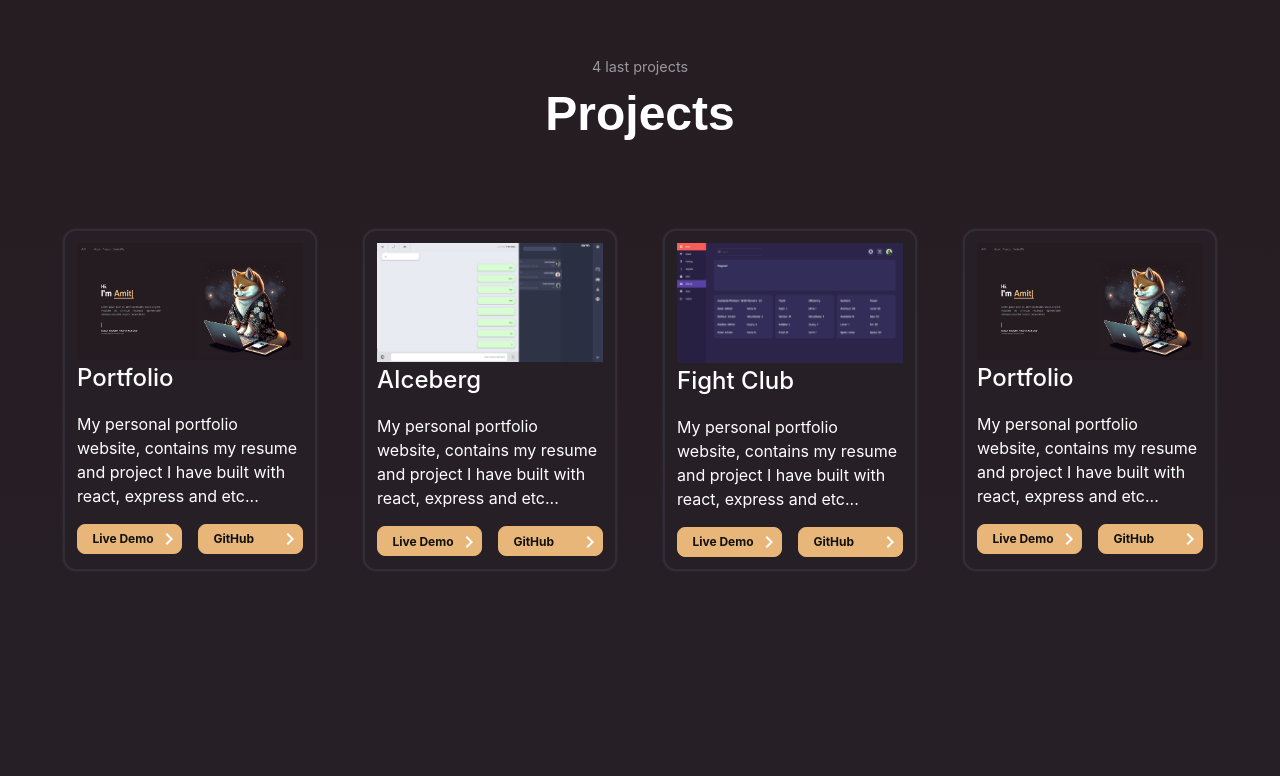
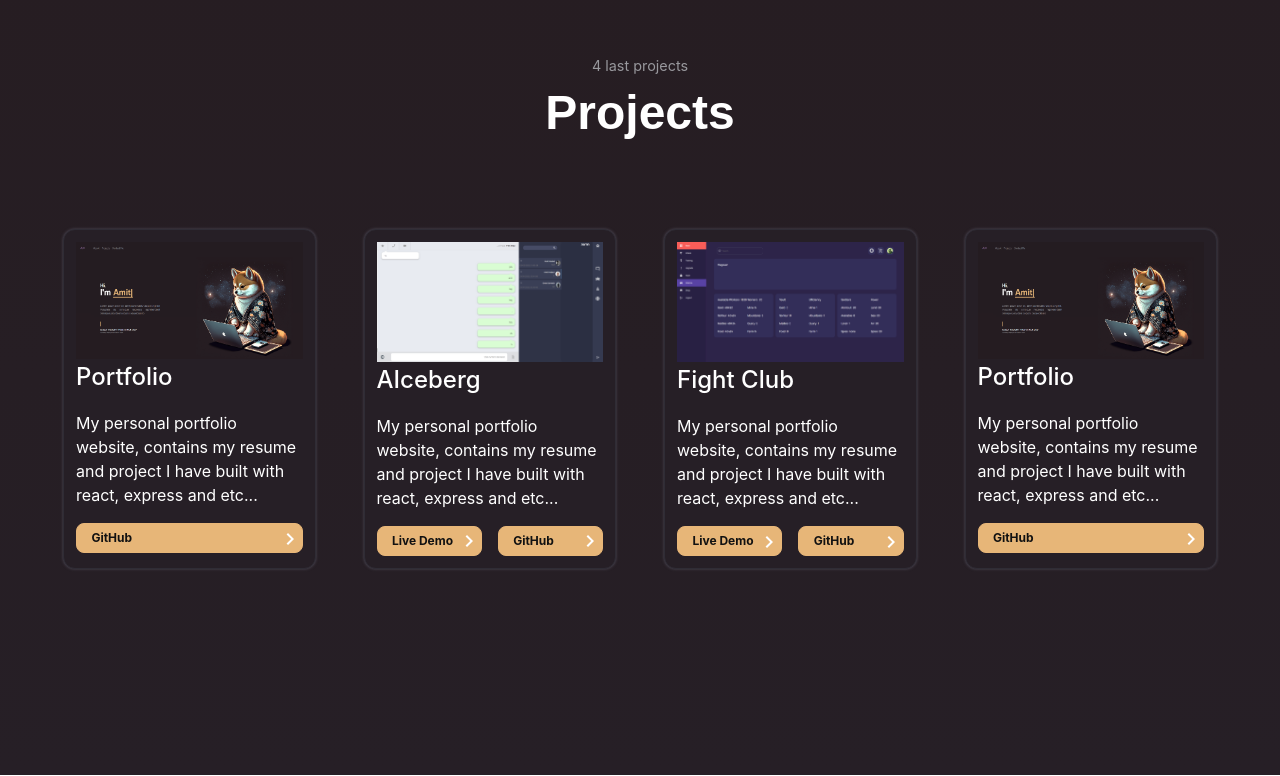
Before and after one commit to Hagevers/portfolio_page, a React (Vite) app: page / in a window 1280 px wide. Shown: the part 824-1600 px from the top of the page. Built offline with nearby package versions, Linux system fonts and the light colour scheme.

Commit message:
Project title will get in faster, fixed margin gap on samsung phones

```diff
--- a/src/Pages/Projects.jsx
+++ b/src/Pages/Projects.jsx
@@ -9,17 +9,17 @@ import useElementOnScreen from '../Hooks/useElementOnScreen'
 function Projects() {
 
   const projects = [
-    {title: 'Portfolio', desc: 'My personal portfolio website, contains my resume and project I have built with react, express and etc...', img: portfolio_img, tags: ['Live Demo', 'GitHub']},
+    {title: 'Portfolio', desc: 'My personal portfolio website, contains my resume and project I have built with react, express and etc...', img: portfolio_img, tags: ['GitHub']},
     {title: 'AIceberg', desc: 'My personal portfolio website, contains my resume and project I have built with react, express and etc...', img: aiceberg_img, tags: ['Live Demo', 'GitHub']},
     {title: 'Fight Club', desc: 'My personal portfolio website, contains my resume and project I have built with react, express and etc...', img: fightclub_img, tags: ['Live Demo', 'GitHub']},
-    {title: 'Portfolio', desc: 'My personal portfolio website, contains my resume and project I have built with react, express and etc...', img: portfolio_img, tags: ['Live Demo', 'GitHub'], finished: false}
+    {title: 'Portfolio', desc: 'My personal portfolio website, contains my resume and project I have built with react, express and etc...', img: portfolio_img, tags: ['GitHub'], finished: false}
   ]
 
   const projectsRef = useRef(null);
   const projectsVisible = useElementOnScreen({
     root: null,
     rootMargin: '0px',
-    threshold: 0.3
+    threshold: 0.1
   }, projectsRef);
 
   return (
--- a/src/Pages/Styling/Projects.css
+++ b/src/Pages/Styling/Projects.css
@@ -10,6 +10,7 @@
     color: #fff;
     padding-right: 5%;
     padding-left: 5%;
+    margin: -1px;
 }
 
 .projects__header{
@@ -20,7 +21,7 @@
     margin-top: 5rem;
     opacity: 0;
     transform: translateY(50%);
-    transition: all .5s ease-in;
+    transition: all .2s ease-in;
 }
 
 .projects__header.show{
```
